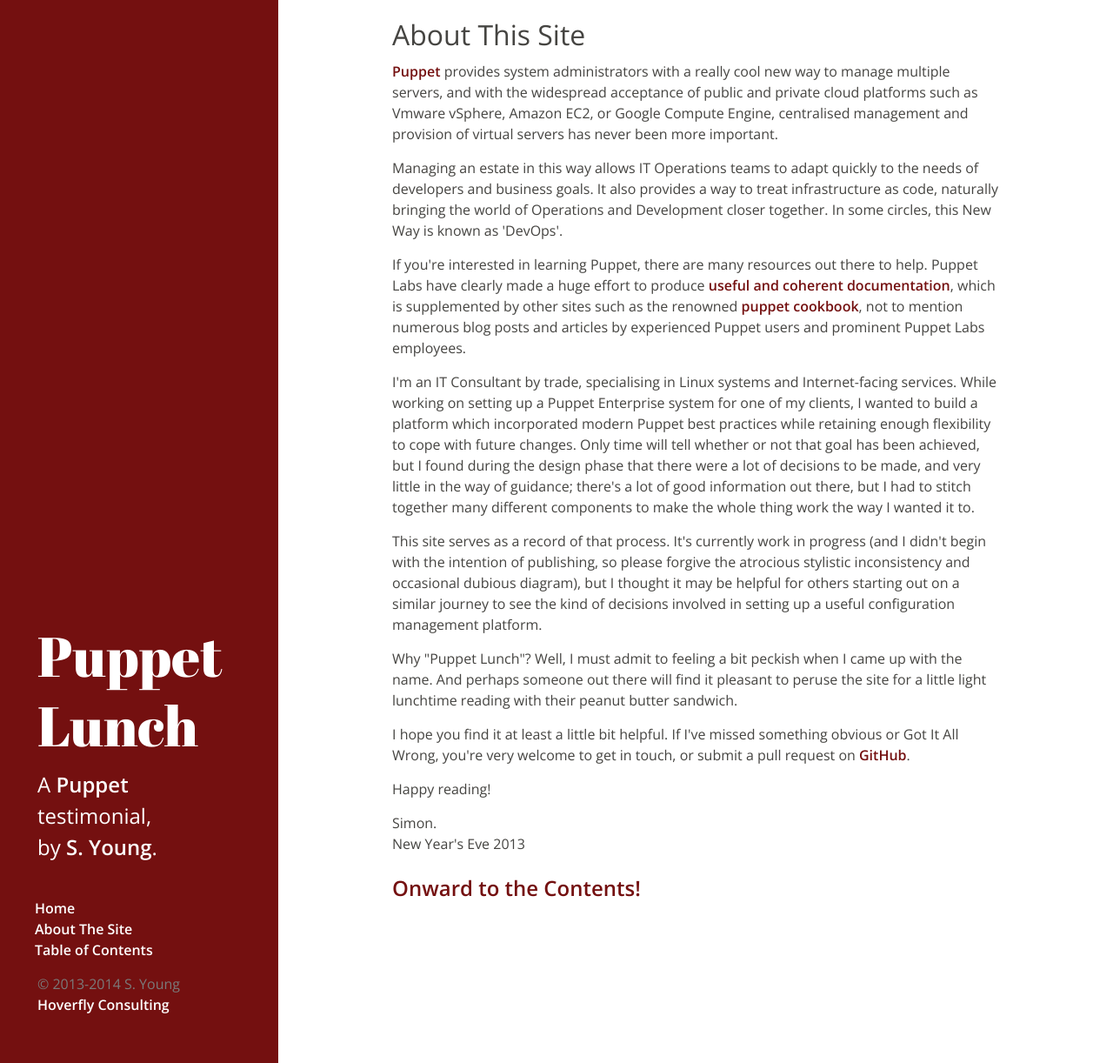
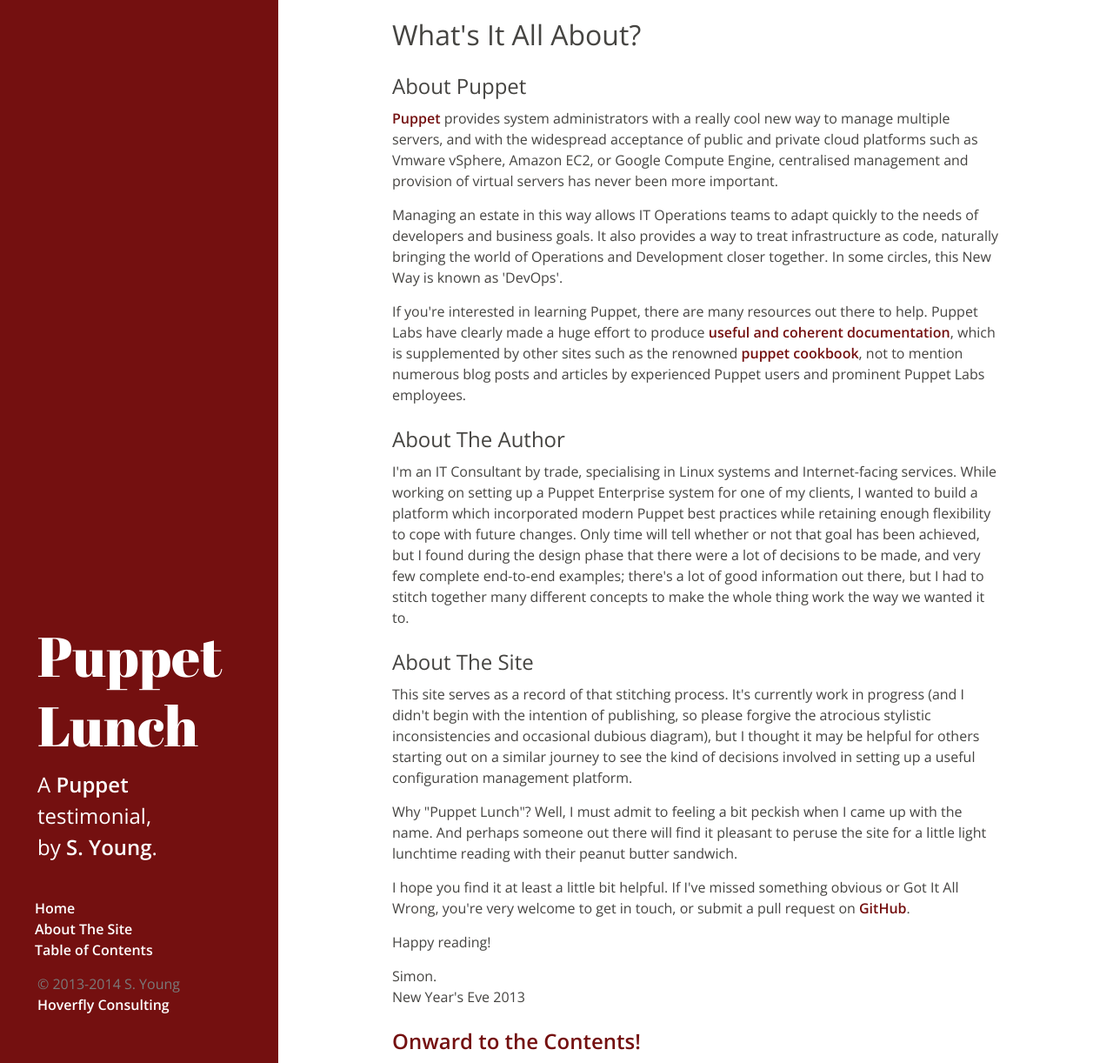
Before and after one commit to Sgydoo/puppet-lunch, a Jekyll site: the page built from about/index.html, in a window 1280 px wide and 1222 px high. Shown: the whole window at 87% size. Built offline with Jekyll 4.4.1, drawn with Linux system fonts in a browser that asks for light colours; Markdown is read by kramdown in place of the engine named in the settings.

Commit message:
Updated the About page

```diff
--- a/about/index.html
+++ b/about/index.html
@@ -2,7 +2,9 @@
 layout: default
 ---
 
-<h2>About This Site</h2>
+<h2>What's It All About?</h2>
+
+<h3>About Puppet</h3>
 
 <p><a href="http://puppetlabs.com">Puppet</a> provides system
    administrators with a really cool new way to manage multiple
@@ -25,6 +27,8 @@
    cookbook</a>, not to mention numerous blog posts and articles by
    experienced Puppet users and prominent Puppet Labs employees.</p>
 
+<h3>About The Author</h3>
+
 <p>I'm an IT Consultant by trade, specialising in Linux systems and
    Internet-facing services. While working on setting up a Puppet
    Enterprise system for one of my clients, I wanted to build a
@@ -32,14 +36,15 @@
    retaining enough flexibility to cope with future changes. Only time
    will tell whether or not that goal has been achieved, but I found during
    the design phase that there were a lot of decisions to be made, and
-   very little in the way of guidance; there's a lot
-   of good information out there, but I had to stitch
-   together many different components to make the whole thing work the
-   way I wanted it to.
+   very few complete end-to-end examples; there's a lot of good
+   information out there, but I had to stitch together many different
+   concepts to make the whole thing work the way we wanted it to.
 
-<p>This site serves as a record of that process. It's currently work
+<h3>About The Site</h3>
+
+<p>This site serves as a record of that stitching process. It's currently work
    in progress (and I didn't begin with the intention of publishing,
-   so please forgive the atrocious stylistic inconsistency and
+   so please forgive the atrocious stylistic inconsistencies and
    occasional dubious diagram), but I thought it may be helpful for
    others starting out on a similar journey to see the kind of
    decisions involved in setting up a useful configuration management
```
